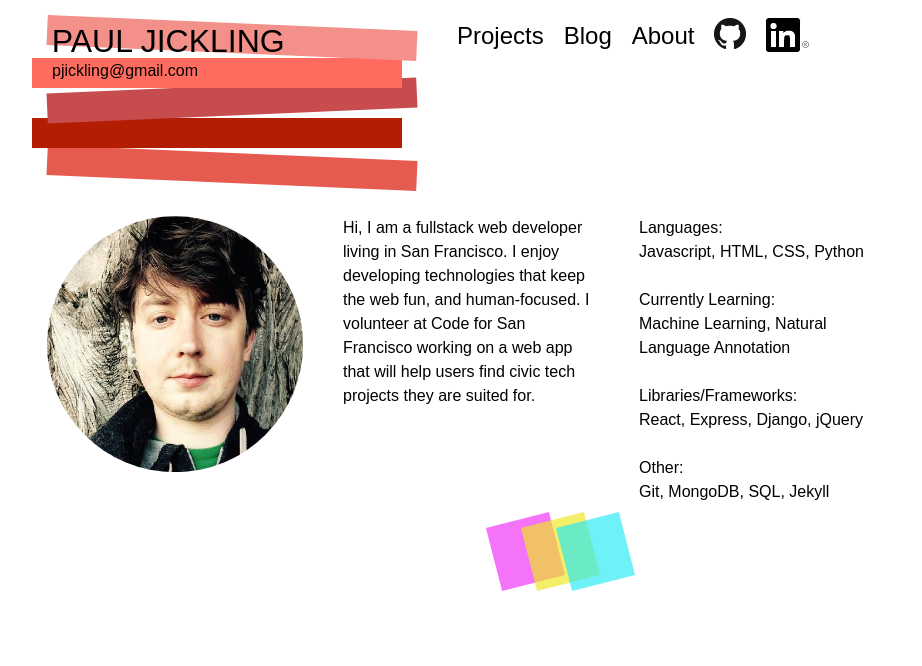
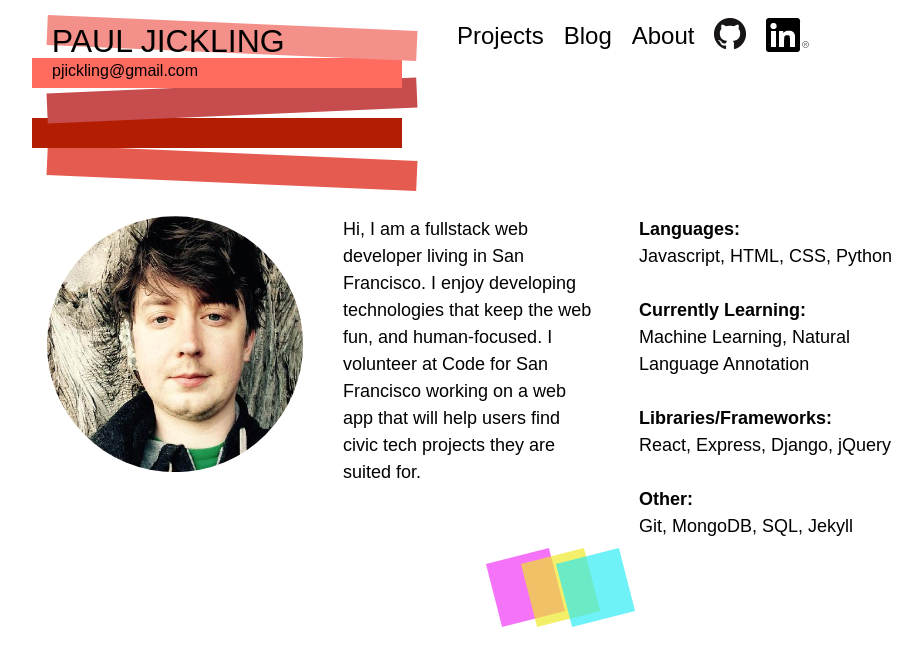
Before and after one commit to pauljickling/pauljickling.github.io, a Jekyll site: the page built from about.md, in a window 1280 px wide. Shown: the top 666 px of the page, without its empty margins (21-943 px from the left). Built offline with Jekyll 4.4.1, drawn with Linux system fonts in a browser that asks for light colours; some web fonts are replaced.

Commit message:
Adjusted line height of about page and improved blog readability

```diff
--- a/about.md
+++ b/about.md
@@ -10,13 +10,13 @@ permalink: /about/
   <div id="about-text">Hi, I am a fullstack web developer living in San Francisco. I enjoy developing technologies that keep the web fun, and human-focused. I volunteer at Code for San Francisco working on a web app that will help users find civic tech projects they are suited for.</div>
 
   <div id="about-skills">
-    Languages:<br>
+    <strong>Languages:</strong><br>
     Javascript, HTML, CSS, Python<br><br>
-    Currently Learning:<br>
+    <strong>Currently Learning:</strong><br>
     Machine Learning, Natural Language Annotation<br><br>
-    Libraries/Frameworks:<br>
+    <strong>Libraries/Frameworks:</strong><br>
     React, Express, Django, jQuery<br><br>
-    Other:<br>
+    <strong>Other:</strong><br>
     Git, MongoDB, SQL, Jekyll
   </div>
 </div>
--- a/assets/main.css
+++ b/assets/main.css
@@ -14,6 +14,10 @@
 body {
   font-family: 'Mukta Mahee', sans-serif;
   line-height: 1.5;
+}
+
+article {
+  font-size: 18px;
 }
 
 p {
@@ -173,6 +177,16 @@ div.post-content {
 
 #about-pic {
   display: none;
+}
+
+#about-text {
+  font-size: 18px;
+  line-height: 1.5;
+}
+
+#about-skills {
+  font-size: 18px;
+  line-height: 1.5;
 }
 
 /* Misc */
```
